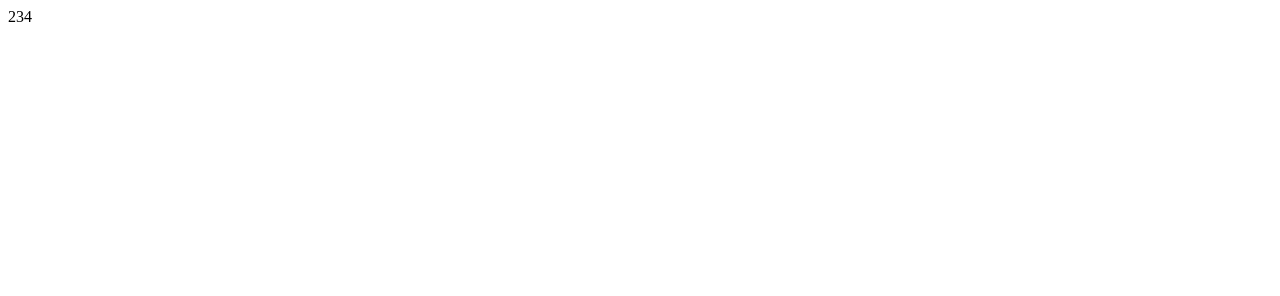
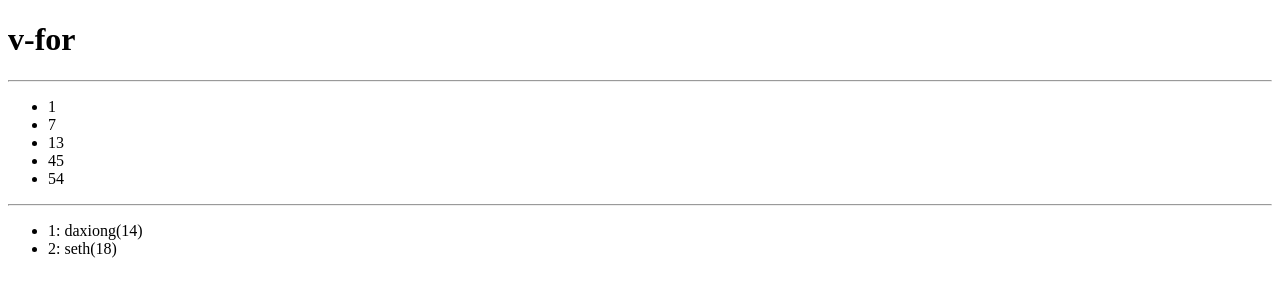
Before and after one commit to sushuaixiong/vuestudy, a website: page example/v-for.html in a window 1280 px wide. Drawn offline with Linux system fonts and the light colour scheme.

Commit message:
v-for修改

```diff
--- a/example/v-for.html
+++ b/example/v-for.html
@@ -9,13 +9,52 @@
 </head>
 <body>
     <div id="app">
-{{massage}}
+            <h1>v-for</h1>
+            <hr>
+            <ul>
+                <li  v-for="item in itemss">
+                    {{item}}
+                </li>
+            </ul>
+            <hr>
+            <ul>
+                <li v-for="(student,index) in studentss">
+                    {{index+1}}: {{student.name}}({{student.age}})
+                </li>
+            </ul>
     </div>
     <script type="text/javascript" >
         var app = new Vue({
             el: '#app',
             data: {
-                massage: '234'
+                items: [1,7,13,54,45],
+                students: [{
+                    name: "seth",
+                    age: 18
+                },{
+                    name: "daxiong",
+                    age: 14
+                }]
+            },
+            methods: {
+                arraySort: function(a,b){
+                    return a - b
+                },
+                studentSort: function(array,key){
+                    return array.sort(function(a,b){
+                        let x = a[key]
+                        let y = b[key]
+                        return (x < y) ? -1 : (x > y ? 1 : 0)
+                    })
+                }
+            },
+            computed: {
+                itemss: function(){
+                    return this.items.sort(this.arraySort)
+                },
+                studentss : function(){
+                    return this.studentSort(this.students,'age')
+                }
             }
         })
     </script>
```
